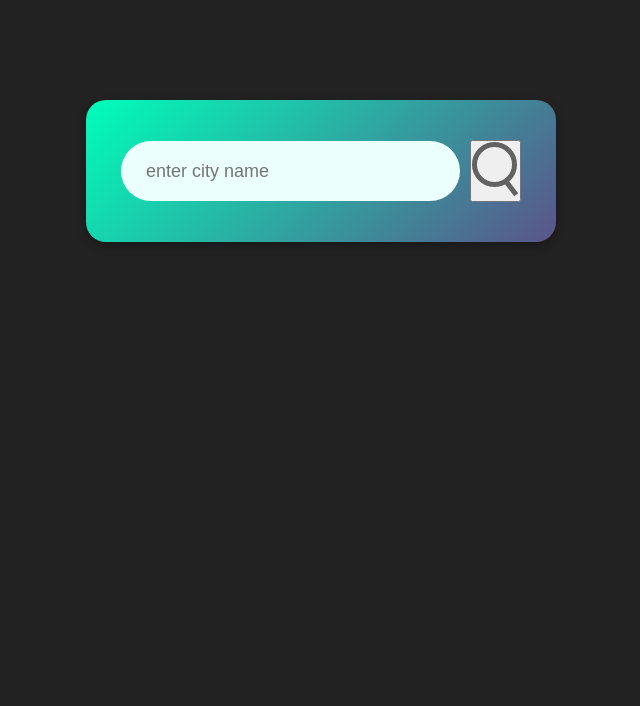
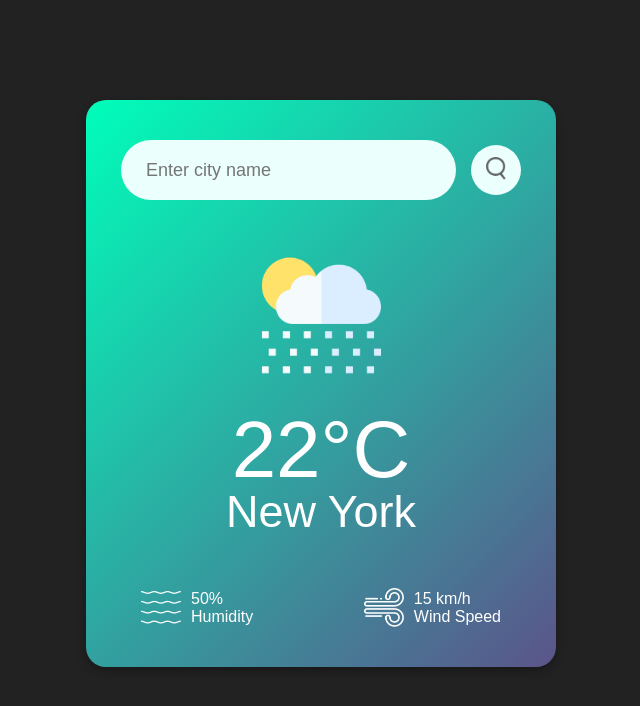
Before and after one commit to rohitbhosale409/Skycast-app, a plain HTML site: page index.html in a window 1280 px wide. Shown: the whole page, without its empty margins (319-959 px from the left). Drawn offline with Linux system fonts and the light colour scheme.

Commit message:
css done

```diff
--- a/index.html
+++ b/index.html
@@ -4,15 +4,36 @@
 <head>
     <meta charset="UTF-8">
     <meta name="viewport" content="width=device-width, initial-scale=1.0">
-    <title>weather app </title>
+    <title>Weather App</title>
     <link rel="stylesheet" href="style.css">
 </head>
 
 <body>
     <div class="card">
-        <div class="search">
-            <input type="text" placeholder="enter city name" spellcheck="false">
-            <button><img src="images/search.png"></button>
+        <form class="search">
+            <input type="text" placeholder="Enter city name" spellcheck="false" autofocus>
+            <button type="submit"><img src="images/search.png" alt="Search"></button>
+        </form>
+        <div class="weather">
+            <img src="images/rain.png" class="weather-icon" alt="Weather Icon">
+            <h1 class="temp">22°C</h1>
+            <h2 class="city">New York</h2>
+            <div class="details">
+                <div class="col">
+                    <img src="images/humidity.png" alt="Humidity">
+                    <div>
+                        <p class="humidity">50%</p>
+                        <p>Humidity</p>
+                    </div>
+                </div>
+                <div class="col">
+                    <img src="images/wind.png" alt="Wind Speed">
+                    <div>
+                        <p class="wind">15 km/h</p>
+                        <p>Wind Speed</p>
+                    </div>
+                </div>
+            </div>
         </div>
     </div>
 </body>
--- a/style.css
+++ b/style.css
@@ -26,7 +26,7 @@ body {
     display: flex;
     align-items: center;
     justify-content: space-between;
-    gap: 10px;
+    gap: 15px;
 }
 
 .search input {
@@ -40,3 +40,64 @@ body {
     flex: 1;
     font-size: 18px;
 }
+
+.search button {
+    border: none;
+    outline: none;
+    background: #ebfffc;
+    border-radius: 50%;
+    width: 50px;
+    height: 50px;
+    cursor: pointer;
+    transition: background 0.3s ease-in-out;
+}
+
+.search button:hover {
+    background: #d4fff7;
+}
+
+.search button img {
+    width: 20px;
+}
+
+.weather-icon {
+    width: 170px;
+    max-width: 100%;
+    margin-top: 30px;
+}
+
+.weather h1 {
+    font-size: 80px;
+    font-weight: 500;
+}
+
+.weather h2 {
+    font-size: 45px;
+    font-weight: 400;
+    margin-top: -10px;
+}
+
+.details {
+    display: flex;
+    align-items: center;
+    justify-content: space-between;
+    flex-wrap: wrap;
+    gap: 20px;
+    padding: 0 20px;
+    margin-top: 50px;
+}
+
+.col {
+    display: flex;
+    align-items: center;
+    text-align: left;
+}
+
+.col img {
+    width: 40px;
+    margin-right: 10px;
+}
+
+.humidity, .wind{
+
+}
```
